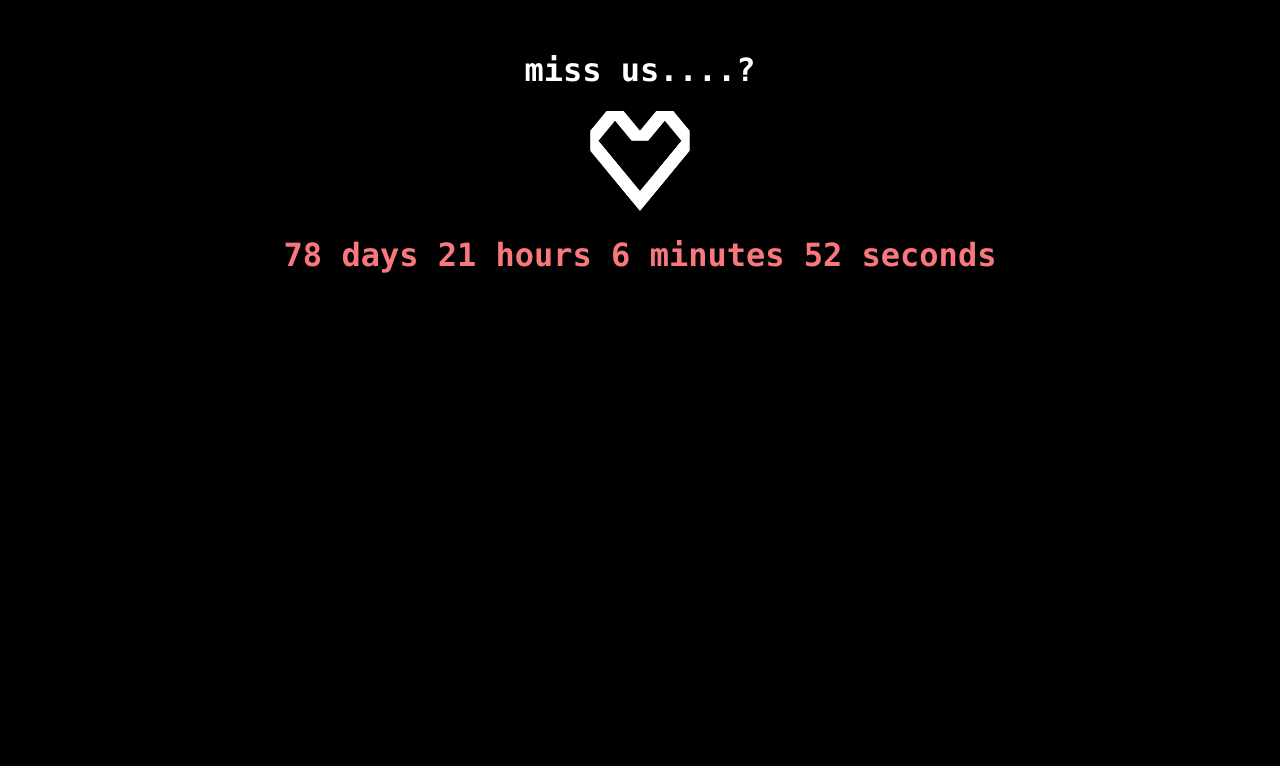
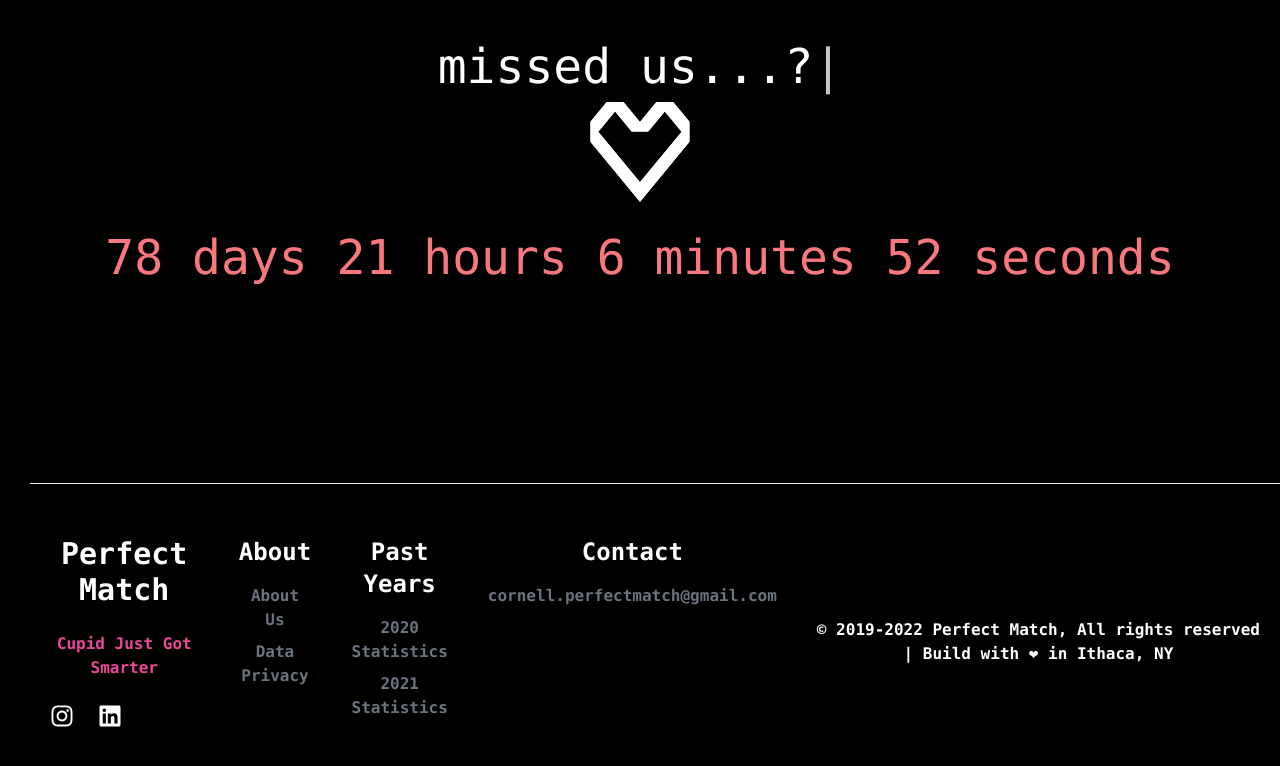
Before and after one commit to Perfect-Match-Org/perfect-match-web, a Next.js app: page / in a window 1280 px wide. Shown: the top 766 px of the page. Built offline with nearby package versions, Linux system fonts and the light colour scheme.

Commit message:
Added Footer

```diff
--- /dev/null
+++ b/components/footer.tsx
@@ -0,0 +1,72 @@
+import React from "react";
+import { FaInstagram } from "react-icons/fa";
+import { FaTwitter } from "react-icons/fa";
+import { FaLinkedin } from "react-icons/fa";
+import { FaYoutube } from "react-icons/fa";
+
+function Footer() {
+    return (
+        <>
+            <div className="bg-black-50 h-1/2 w-full flex md:flex-row flex-col justify-around items-start p-15">
+                <div className="p-5 ">
+                    <ul>
+                        <p className="text-white-800 font-bold text-3xl pb-6">
+                            Perfect Match
+                        </p>
+                        <p className="text-pink-500 font-bold text-m pb-6">
+                            Cupid Just Got Smarter
+                        </p>
+                        <div className="flex gap-6 pb-5">
+                            <FaInstagram className="text-2xl cursor-pointer hover:text-pink-500" />
+                            <FaLinkedin className="text-2xl cursor-pointer hover:text-pink-500" />
+                        </div>
+                    </ul>
+                </div>
+                <div className="p-5">
+                    <ul>
+                        <p className="text-white-800 font-bold text-2xl pb-4">About</p>
+                        <li className="text-gray-500 text-md pb-2 font-semibold hover:text-pink-500 cursor-pointer">
+                            About Us
+                        </li>
+                        <li className="text-gray-500 text-md pb-2 font-semibold hover:text-pink-500 cursor-pointer">
+                            Data Privacy
+                        </li>
+                        <li className="text-gray-500 text-md pb-2 font-semibold hover:text-pink-500 cursor-pointer">
+
+                        </li>
+
+                    </ul>
+                </div>
+                <div className="p-5">
+                    <ul>
+                        <p className="text-white-800 font-bold text-2xl pb-4">Past Years</p>
+                        <li className="text-gray-500 text-md pb-2 font-semibold hover:text-pink-500 cursor-pointer">
+                            2020 Statistics
+                        </li>
+                        <li className="text-gray-500 text-md pb-2 font-semibold hover:text-pink-500 cursor-pointer">
+                            2021 Statistics
+                        </li>
+
+                    </ul>
+                </div>
+                <div className="p-5">
+                    <ul>
+                        <p className="text-white-800 font-bold text-2xl pb-4">Contact</p>
+                        <li className="text-gray-500 text-md pb-2 font-semibold hover:text-pink-500 cursor-pointer">
+                            cornell.perfectmatch@gmail.com
+                        </li>
+
+                    </ul>
+                </div>
+            </div>
+            <div className="flex flex-col justify-center items-center text-center  p-5 bg-black-50">
+                <h1 className=" text-white-800 font-semibold">
+                    © 2019-2022 Perfect Match, All rights reserved | Build with ❤ in Ithaca, NY
+
+                </h1>
+            </div>
+        </>
+    );
+}
+
+export default Footer;
--- a/pages/_app.tsx
+++ b/pages/_app.tsx
@@ -1,5 +1,6 @@
 import '../styles/globals.css'
 import type { AppProps } from 'next/app'
+
 
 function MyApp({ Component, pageProps }: AppProps) {
   return <Component {...pageProps} />
--- a/pages/index.tsx
+++ b/pages/index.tsx
@@ -7,6 +7,8 @@ import styles from "../styles/Home.module.css";
 import Countdown, { calcTimeDelta, formatTimeDelta } from 'react-countdown';
 import logo from '../public/logo2.png'
 import { useEffect, useState } from 'react'
+import Typed from 'react-typed'
+import Footer from "../components/footer";
 
 
 
@@ -60,12 +62,24 @@ const Home: NextPage = () => {
         <link rel="icon" href="/favicon.ico" />
       </Head>
       <main>
-        <h1>miss us....? </h1>
-        <Image src={logo} width={100} height={100} />
-        {ticket()}
-      </main>
+        <div className={styles.landingtext}>
+          <h1>
+            <Typed
 
-    </div>
+              typeSpeed={150}
+              strings={['missed us...?',]}
+            />
+          </h1>
+
+          <Image src={logo} width={100} height={100} />
+          {ticket()}
+
+        </div>
+      </main >
+      <div className={styles.footer}>
+        <Footer />
+      </div>
+    </div >
   );
 };
 
--- /dev/null
+++ b/postcss.config.js
@@ -0,0 +1,6 @@
+module.exports = {
+  plugins: {
+    tailwindcss: {},
+    autoprefixer: {},
+  },
+}
--- a/styles/Home.module.css
+++ b/styles/Home.module.css
@@ -18,9 +18,22 @@
   color: white;
   text-align: center;
   border: 30px solid black;
+
   font-family: "Lucida Sans Typewriter", "Lucida Console", monaco, "Bitstream Vera Sans Mono", monospace;
+}
+
+.landingtext {
+  font-size: 300%;
 }
 
 .ticker {
   color: #f9787d
 }
+
+.footer {
+  position: absolute;
+  bottom: 0;
+  /* width: 100%; */
+  /* height: 2.5rem; */
+  /* Footer height */
+}
--- a/styles/globals.css
+++ b/styles/globals.css
@@ -16,6 +16,10 @@ a {
   box-sizing: border-box;
 }
 
+@tailwind base;
+@tailwind components;
+@tailwind utilities;
+
 @media (prefers-color-scheme: dark) {
   html {
     color-scheme: dark;
--- /dev/null
+++ b/tailwind.config.js
@@ -0,0 +1,12 @@
+/** @type {import('tailwindcss').Config} */
+module.exports = {
+  content: [
+    "./app/**/*.{js,ts,jsx,tsx}",
+    "./pages/**/*.{js,ts,jsx,tsx}",
+    "./components/**/*.{js,ts,jsx,tsx}",
+  ],
+  theme: {
+    extend: {},
+  },
+  plugins: [],
+}
```
Also changed, not shown: package.json (+7 -1 lines), 2 other files (tests, documents, lock files or other folders).
